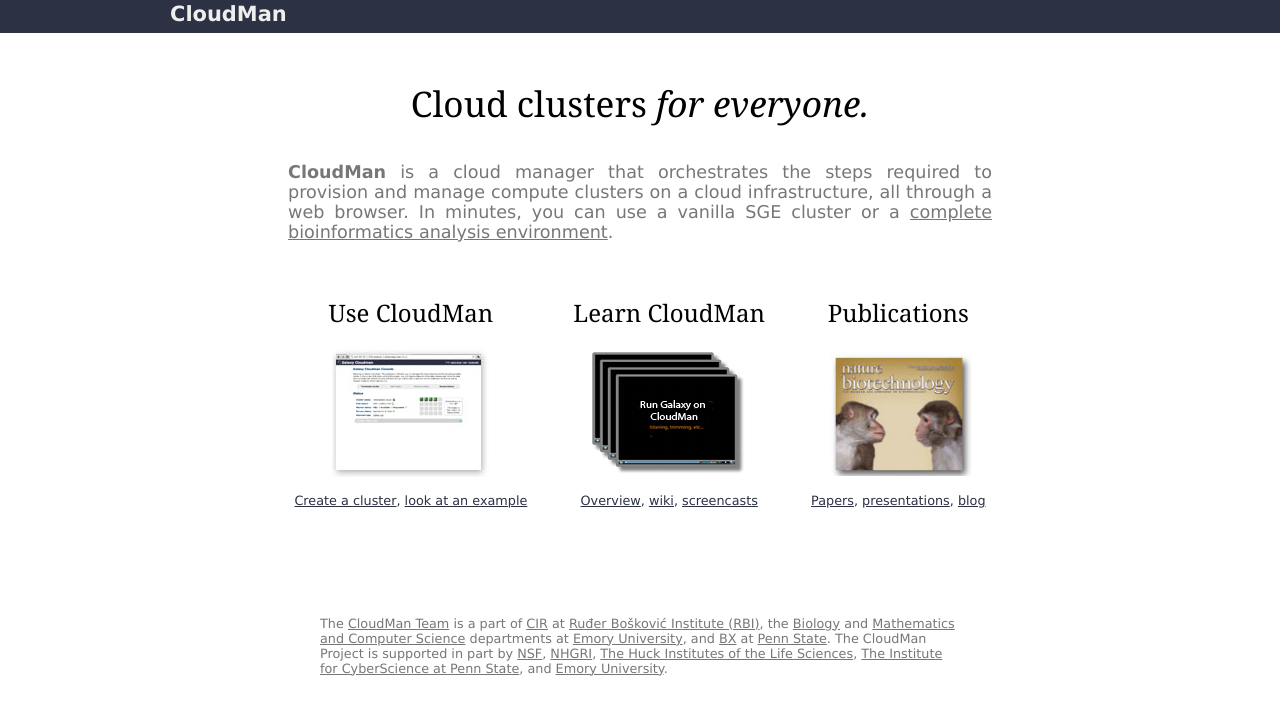
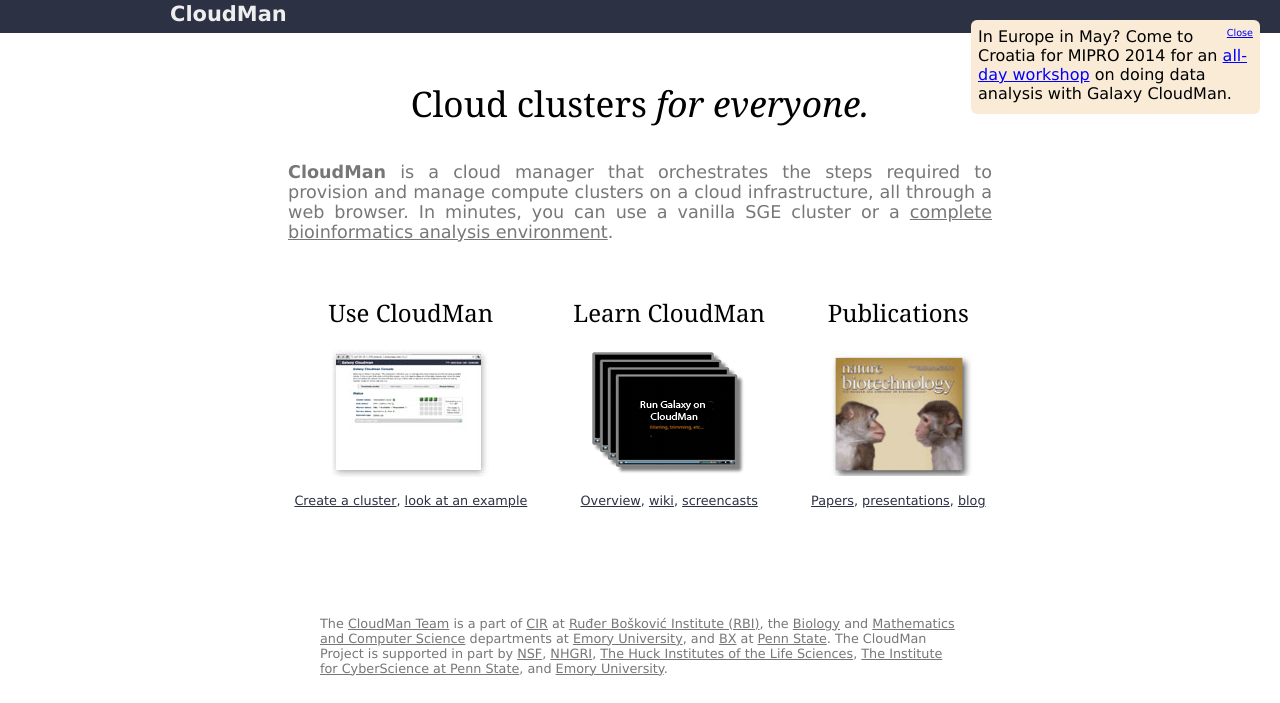
Before and after one commit to afgane/usecloudman, a Django app: template usecloudman/templates/index.html in a window 1280 px wide. Shown: the top 703 px of the page. Run offline with Django 3.2, Linux system fonts and the light colour scheme; the template is opened without the code that fills it, so the values that code supplies are empty; parts of the project's set-up code (start-up, migrations or seed data) failed here and were passed over; some libraries are stand-ins or nearby versions.

Commit message:
Add a temporary notice for a workshop

```diff
--- a/usecloudman/static/css/style.css
+++ b/usecloudman/static/css/style.css
@@ -219,3 +219,22 @@ a {
     padding-left: 10px;
     font-size: 80%;
 }
+#floater{
+    position: fixed;
+    right: 20px;
+    top: 20px;
+    width: 275px;
+    height: 80px;
+    background-color: antiquewhite;
+    padding: 7px;
+    border-radius: 6px;
+    color: black;
+}
+#floater a {
+    color: blue;
+    text-decoration: underline;
+}
+#closer {
+    float: right;
+    font-size: 60%;
+}
--- a/usecloudman/templates/header.html
+++ b/usecloudman/templates/header.html
@@ -4,4 +4,18 @@
             <a href="{% url home %}">CloudMan</a>
         </div>
     </div>
+    <div id="floater">
+        <a id="closer" href="#">Close</a>
+        In Europe in May? Come to Croatia for MIPRO 2014 for an <a href="http://www.mipro.hr/_Events_/tabid/110/language/en-US/Default.aspx?event=MIPRO2014.BioWork">
+        all-day workshop</a> on doing data analysis with Galaxy CloudMan.
+    </div>
+
+    <script src="//ajax.googleapis.com/ajax/libs/jquery/2.0.3/jquery.min.js"></script>
+    <script type="text/javascript">
+      $(document).ready(function() {
+        $('#closer').click(function(){
+          $('#floater').hide();
+        });
+      });
+    </script>
 </div>
```
